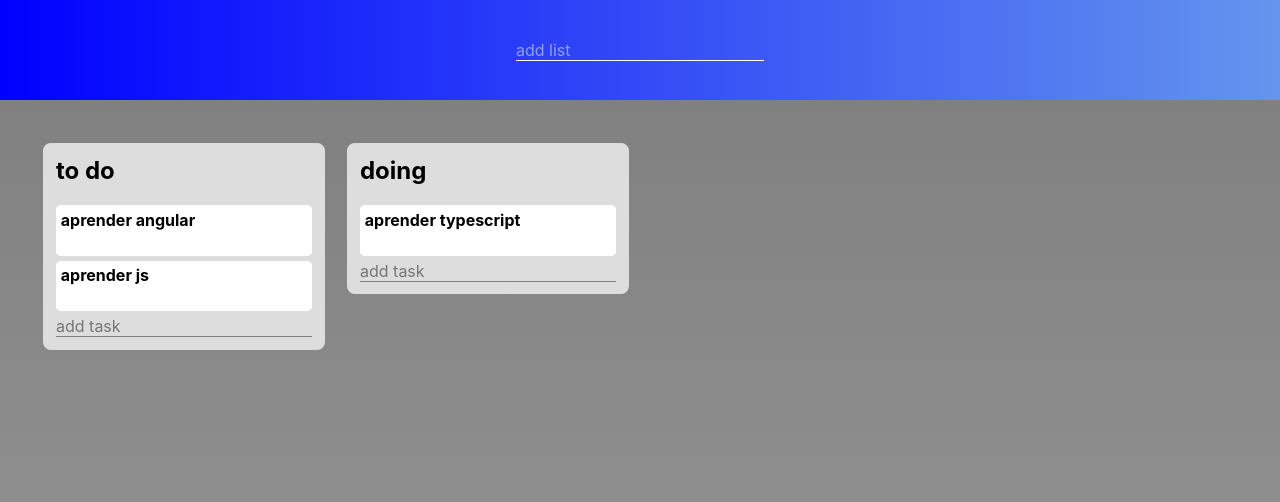
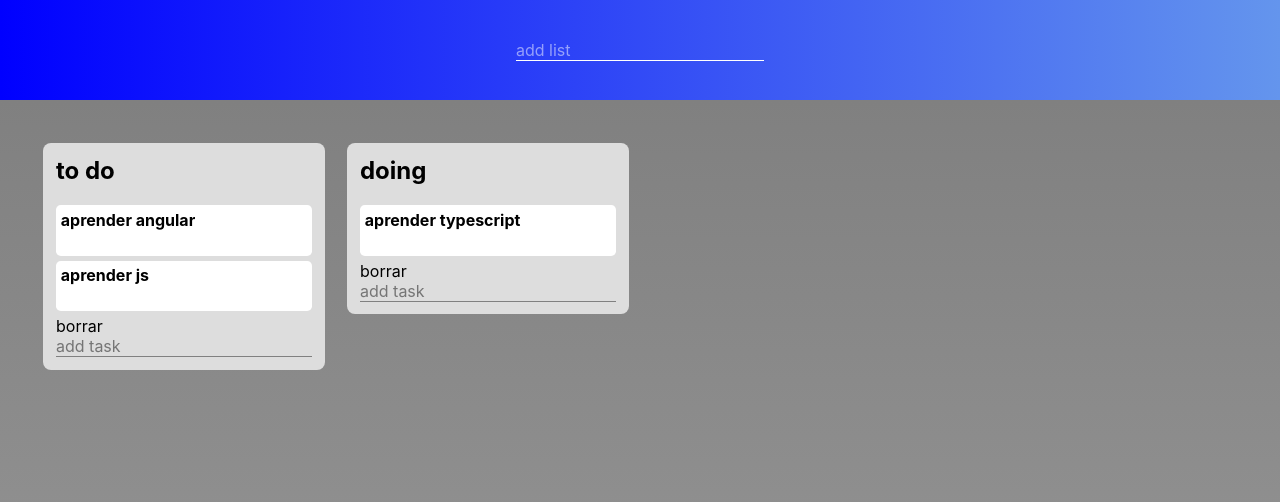
Before and after one commit to GeeksHubsAcademy/scrum-board-angular-alicante, an Angular app: page / in a window 1280 px wide. Shown: the top 502 px of the page. Built offline with nearby package versions, Linux system fonts and the light colour scheme.

Commit message:
delete list feature done

```diff
--- a/src/app/data-manager.service.ts
+++ b/src/app/data-manager.service.ts
@@ -57,7 +57,7 @@ export class DataManagerService {
   getData() {
     return this.data;
   }
-  addNewList(name) {
+  addNewList(name: string) {
     const now = new Date();
     const newList: List = {
       listId: Date.now(),
@@ -68,4 +68,7 @@ export class DataManagerService {
     };
     this.data.lists.push(newList);
   }
+  deleteList(listId: number) {
+    this.data.lists = this.data.lists.filter(list => list.listId !== listId);
+  }
 }
--- a/src/app/list/list.component.html
+++ b/src/app/list/list.component.html
@@ -1,5 +1,6 @@
 <div class="list">
   <h1>{{ list.name }}</h1>
   <div class="tasks"><app-task *ngFor="let taskObj of list.tasks" [task]="taskObj"></app-task></div>
+  <div (click)="delete()">borrar</div>
   <input type="text" placeholder="add task" />
 </div>
--- a/src/app/list/list.component.ts
+++ b/src/app/list/list.component.ts
@@ -1,15 +1,20 @@
-import { Component, OnInit, Input } from '@angular/core';
+import { Component, Input } from '@angular/core';
 import { List } from '../models.interface';
+import { DataManagerService } from '../data-manager.service';
 
 @Component({
   selector: 'app-list',
   templateUrl: './list.component.html',
   styleUrls: ['./list.component.scss'],
 })
-export class ListComponent implements OnInit {
+export class ListComponent {
   @Input() list: List;
 
-  constructor() {}
+  constructor(private dataService: DataManagerService) {}
 
-  ngOnInit() {}
+  delete() {
+    if (confirm('Do you really want to delete the list ' + this.list.name)) {
+      this.dataService.deleteList(this.list.listId);
+    }
+  }
 }
```
